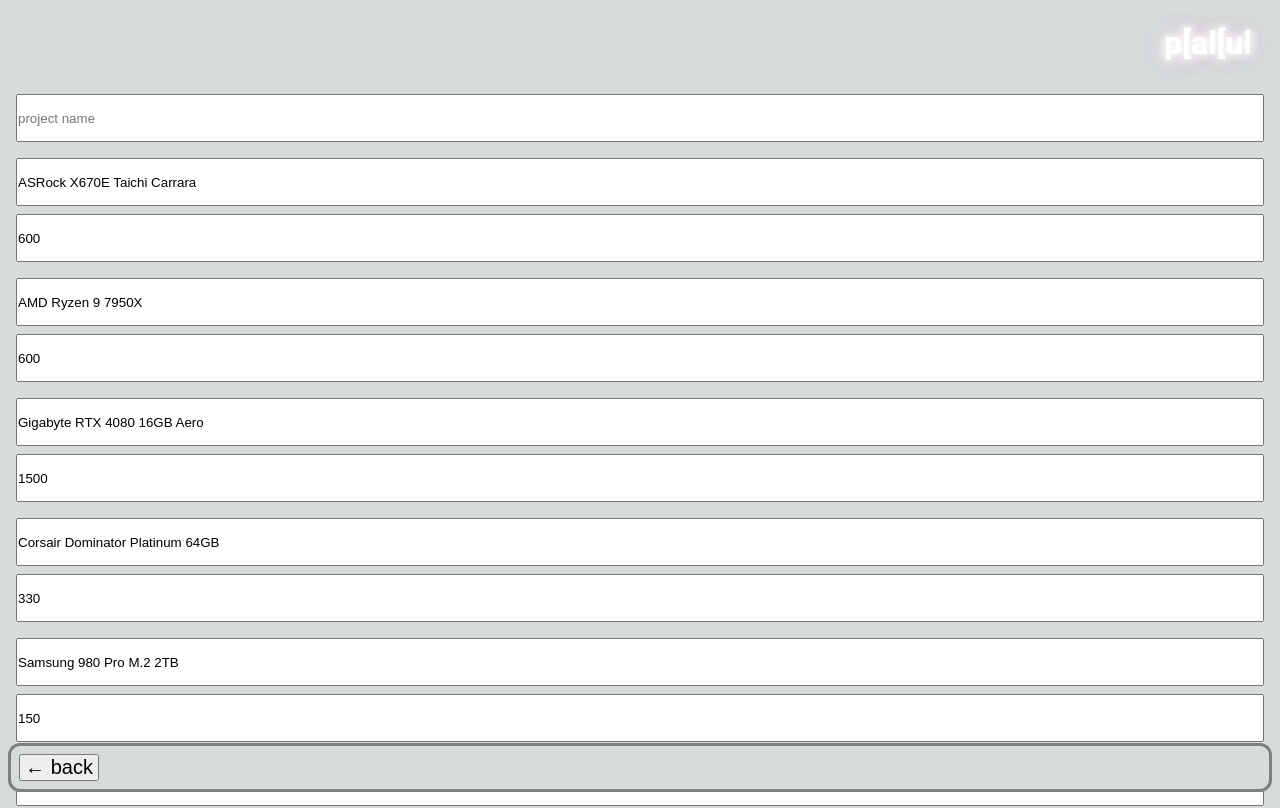
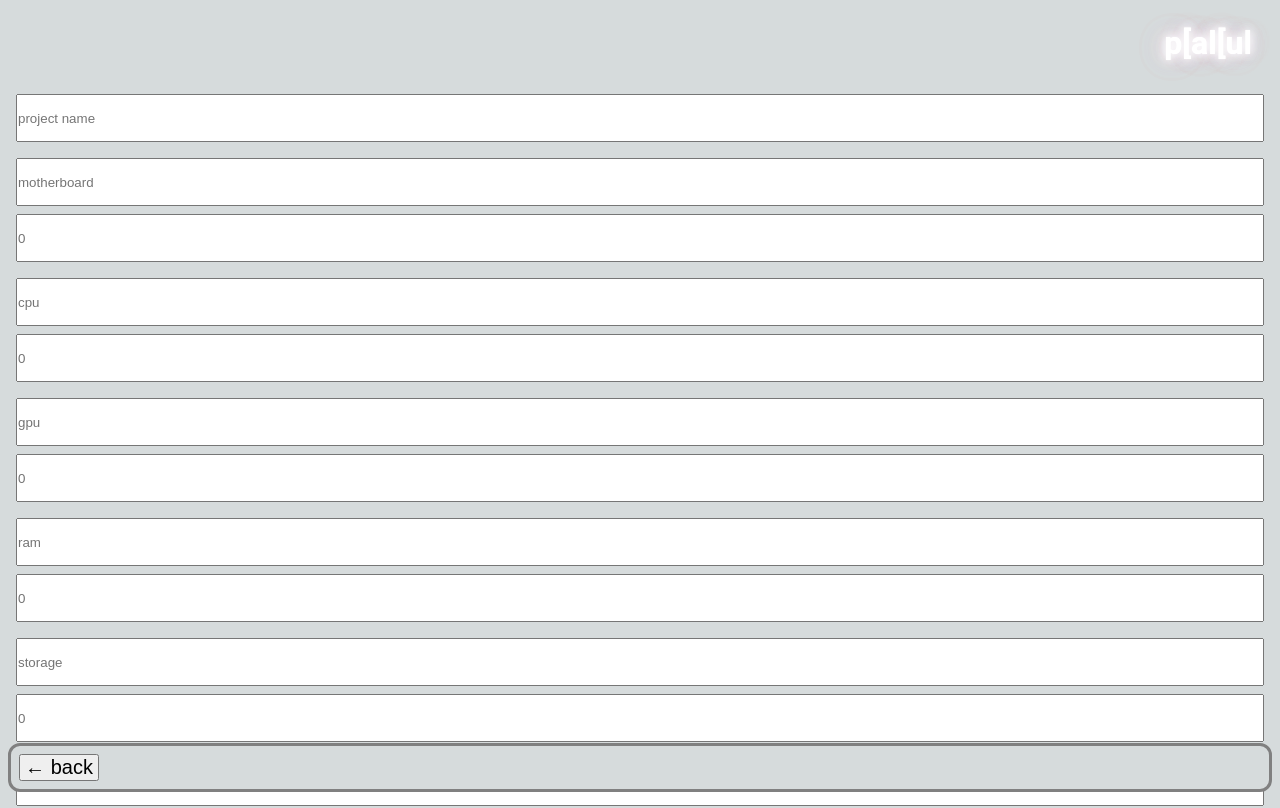
Before and after one commit to reyk-zepper/atlantis-capstone, a Next.js app: page /add-project in a window 1280 px wide. Shown: the top 808 px of the page. Built offline with nearby package versions, Linux system fonts and the light colour scheme.

Commit message:
fix partlist

```diff
--- a/components/Form/index.js
+++ b/components/Form/index.js
@@ -1,6 +1,6 @@
 import { v4 as uuidv4 } from "uuid";
 import { useImmer } from "use-immer";
-import { partList2 } from "../../lib/initialValues";
+import { partList } from "../../lib/initialValues";
 import useStore from "../../hooks/useStore";
 import Swal from "sweetalert2";
 import { useRouter } from "next/router";
@@ -9,7 +9,7 @@
 
 export default function Form() {
   const router = useRouter();
-  const [items, setItems] = useImmer(partList2);
+  const [items, setItems] = useImmer(partList);
   const [additionalItems, setAdditionalItems] = useImmer([]);
   const [addProject] = useStore((state) => [state.addProject]);
   const [projectName, setProjectName] = useImmer("");
@@ -60,7 +60,7 @@
       }),
     };
 
-    const resetItems = partList2.map((item) => {
+    const resetItems = partList.map((item) => {
       return { ...item, price: "", value: "" };
     });
 
```
